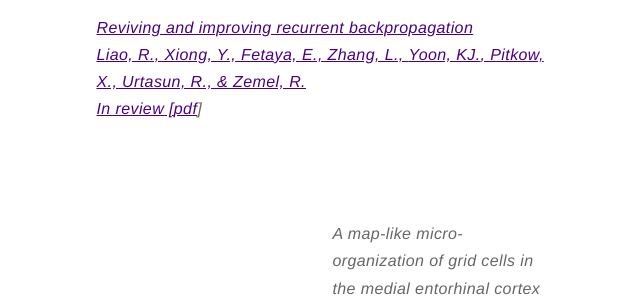
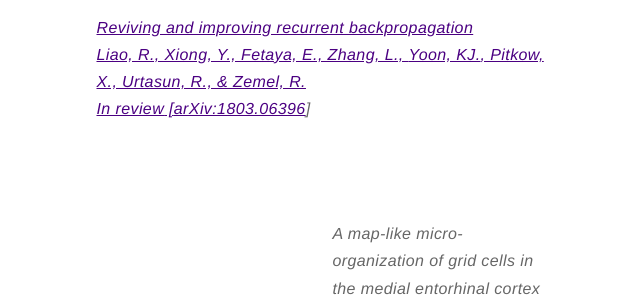
Before and after one commit to kijungyoon/kijungyoon.github.io, a Jekyll site: the page built from about.md, in a window 1280 px wide and 900 px high, scrolled down 1174 px. Shown: the part 160-457 px from the top of the window, without its empty margins (507-1147 px from the left). Built offline with Jekyll 4.4.1, drawn with Linux system fonts in a browser that asks for light colours.

Commit message:
Update about.md

```diff
--- a/about.md
+++ b/about.md
@@ -34,7 +34,7 @@
     <p><b>Reviving and improving recurrent backpropagation</b><br>
     Liao, R., Xiong, Y., Fetaya, E., Zhang, L., <b>Yoon, KJ.</b>, Pitkow, X., Urtasun, R., & Zemel, R. <br>
 	<i>In review</i>
-	[<a href="https://arxiv.org/abs/1803.06396">pdf</a>]</p><br>
+	[<a href="https://arxiv.org/abs/1803.06396">arXiv:1803.06396</a>]</p><br>
     </div>
 </div>
 
```
